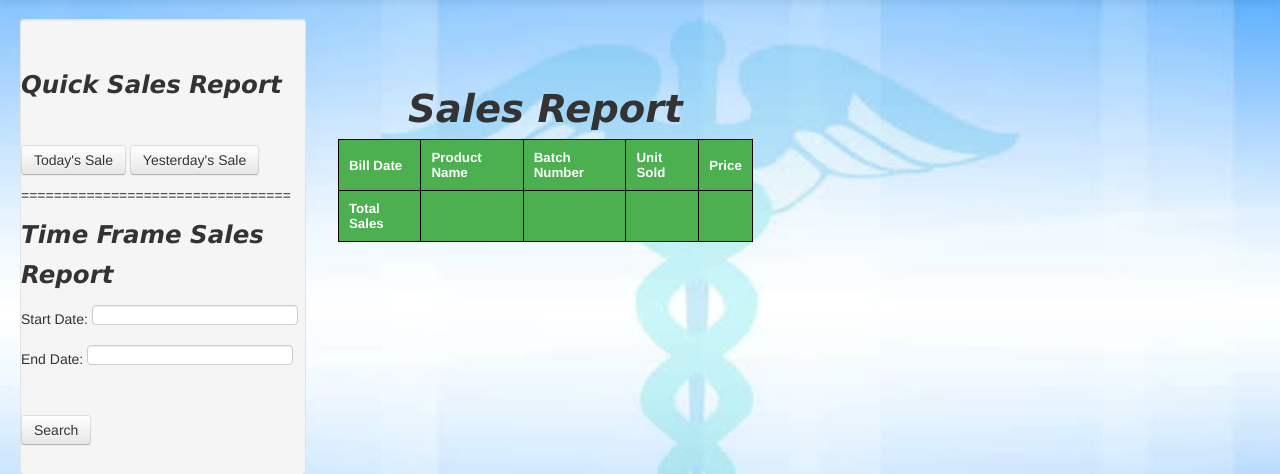
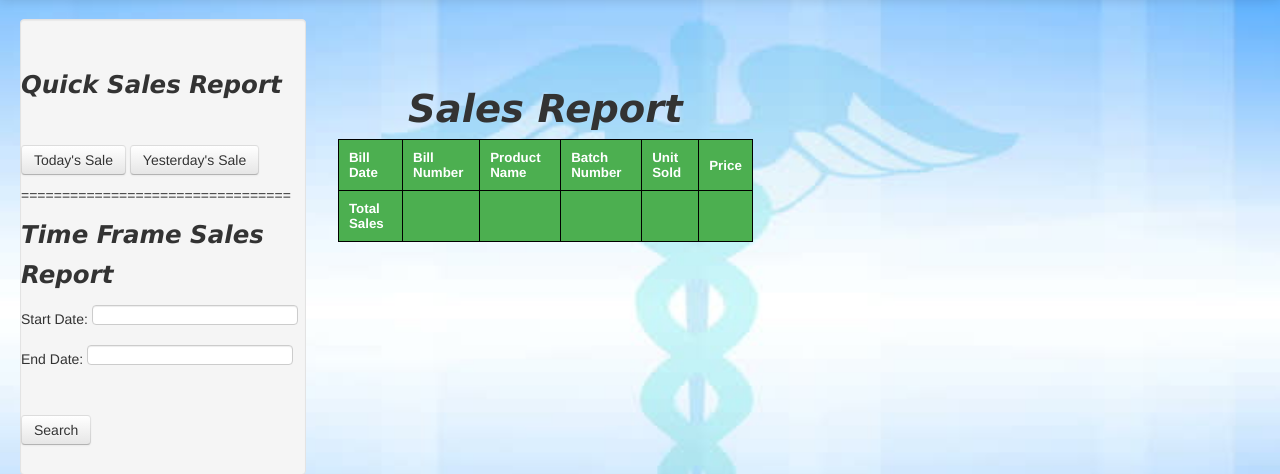
Before and after one commit to gsaurabhg/pharmacy, a Django app: page /post/report/sales/ in a window 1280 px wide. Shown: the part 41-515 px from the top of the page. Run offline with Django 3.2, Linux system fonts and the light colour scheme; lists and menus that the app fills with data are empty.

Commit message:
Added the bill numbers in the sales report

```diff
--- a/pharmacyapp/templates/pharmacyapp/report_sales.html
+++ b/pharmacyapp/templates/pharmacyapp/report_sales.html
@@ -33,6 +33,7 @@
 		<tbody>
 		<tr>
 			<th>Bill Date</th>
+			<th>Bill Number</th>
 			<th>Product Name</th>
 			<th>Batch Number</th>
 			<th>Unit Sold</th>
@@ -41,6 +42,7 @@
 		{% for report in reports%}
 		<tr>
 			<td>{{ report.billDate }}</td>
+			<td>{{ report.billNo }}</td>
 			<td>{{ report.medicineName }}</td>
 			<td>{{ report.batchNo}}</td>
 			<td>{{ report.noOfTabletsOrdered}}</td>
@@ -49,6 +51,7 @@
 		{% endfor %}
 		<tr>
 		    <th> Total Sales</th>
+		    <th></th>
 		    <th></th>
 		    <th></th>
 		    <th></th>
@@ -65,7 +68,7 @@
 
 
 {% if reports %}
-    <body onload="finishTable_v1(4);">
+    <body onload="finishTable_v1(5);">
     <script type="text/javascript" src="/static/js/jscript-queries.js"></script>
     </body>
 {% endif %}
--- a/pharmacyapp/views.py
+++ b/pharmacyapp/views.py
@@ -258,12 +258,12 @@ def report_sales(request):
     if (request.method == "POST" and request.POST.get('Today')):
         startdate = date.today()
         enddate = startdate+timedelta(days=0)
-        reports= Bill.objects.filter(billDate__range=[startdate, enddate],transactionCompleted__exact = 'Y').order_by('medicineName')
+        reports= Bill.objects.filter(billDate__range=[startdate, enddate],transactionCompleted__exact = 'Y').order_by('billNo')
         return render(request, 'pharmacyapp/report_sales.html', {'reports': reports})
     elif(request.method == "POST" and request.POST.get('Yesterday')):
         startdate = date.today()-timedelta(days=1)
         enddate = startdate+timedelta(days=0)
-        reports= Bill.objects.filter(billDate__range=[startdate, enddate],transactionCompleted__exact = 'Y')
+        reports= Bill.objects.filter(billDate__range=[startdate, enddate],transactionCompleted__exact = 'Y').order_by('billNo')
         return render(request, 'pharmacyapp/report_sales.html', {'reports': reports})
     elif(request.method == "POST" and request.POST.get('custom')):
         webFormFields = request.POST
@@ -274,7 +274,7 @@ def report_sales(request):
                 if enddate < startdate:
                     messages.info(request,"End date can not be earlier than start date")
                     return render(request, 'pharmacyapp/report_sales.html', {'form': form})
-                reports= Bill.objects.filter(billDate__range=[startdate, enddate],transactionCompleted__exact = 'Y')
+                reports= Bill.objects.filter(billDate__range=[startdate, enddate],transactionCompleted__exact = 'Y').order_by('billNo')
                 return render(request, 'pharmacyapp/report_sales.html', {'reports': reports})
             else:
                 messages.info(request,"Enter the dates")
```
